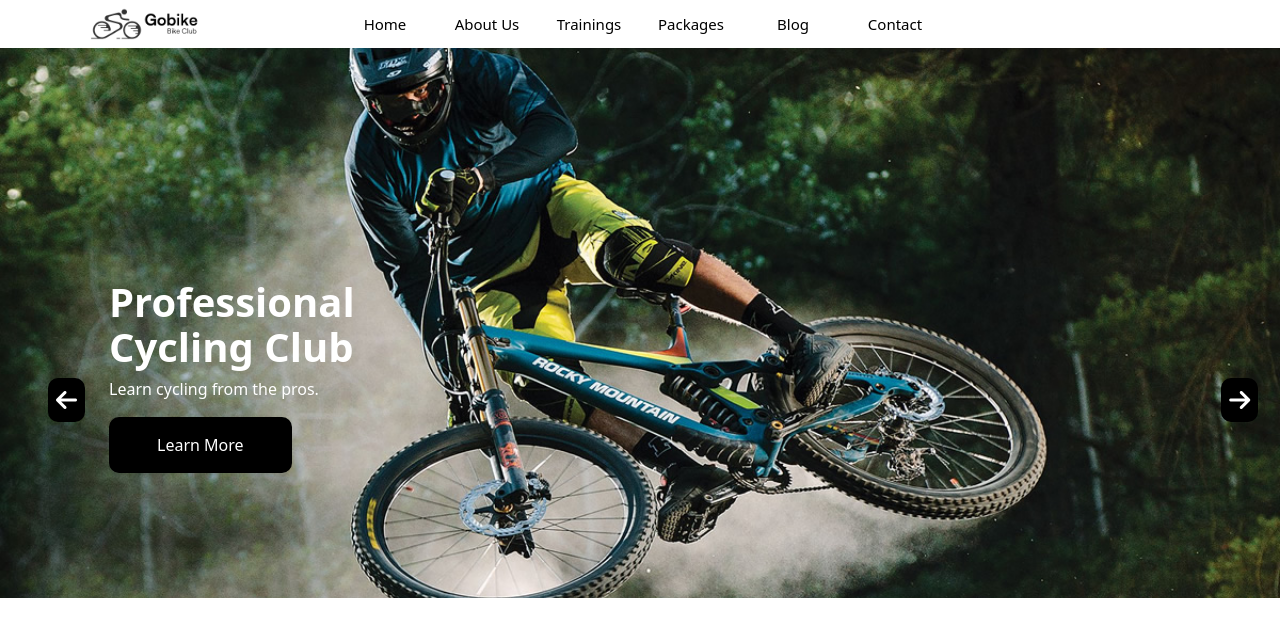
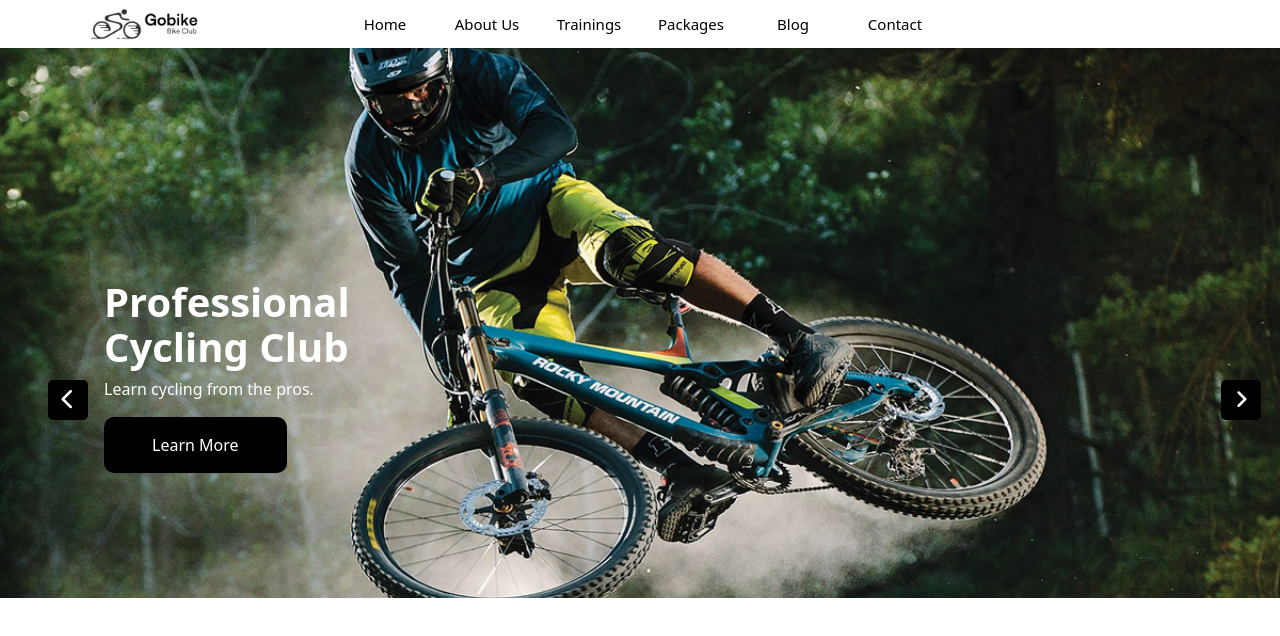
Before and after one commit to MatteoDiMartino/proj-html-vuejs, a Vue app: page / in a window 1280 px wide. Shown: the top 636 px of the page. Built offline with nearby package versions, Linux system fonts and the light colour scheme.

Commit message:
fix: btn style

```diff
--- a/src/components/PageHero.vue
+++ b/src/components/PageHero.vue
@@ -14,9 +14,11 @@ export default {
         <div class="ms-box-hero">
             <div class="ms-box-txt text-white">
                         <div class="col d-flex align-items-center m-5">
-                            <button class="border-0 px-2 me-4 py-1 bg-black text-white fs-4">
-                                <i class="fa-solid fa-arrow-left"></i>
-                            </button>
+                            <div class="ms-box-btn me-3">
+                                <button>
+                                    <i class="fa-solid fa-chevron-left"></i>
+                                </button>
+                            </div>
                             <div class="justify-content-start">
                                     <div class="fs-1 fw-bold w-50 ms-maintxt-slider mb-2">Professional Cycling Club</div>
                                 <span class="pt-1">Learn cycling from the pros.</span>
@@ -29,9 +31,11 @@ export default {
                         </div>
                         <div class="col-1">
                         <div class="m-5">
-                            <button class="border-0 px-2 py-1 bg-black text-white fs-4">
-                                <i class="fa-solid fa-arrow-right"></i>
-                            </button>
+                            <div class="ms-box-btn">
+                                <button>
+                                    <i class="fa-solid fa-angle-right"></i>
+                                </button>
+                            </div>
                         </div>
                 </div>
             </div>
@@ -54,6 +58,20 @@ section {
         object-fit: cover;
     }
 
+    .ms-box-btn {
+        width: 40px;
+        height: 40px;
+        background-color: black;
+        display: flex;
+        justify-content: center;
+        border-radius: 5px;
+
+        button {
+            font-size: 21px;
+            color: white;
+            background-color: transparent;
+        }
+    }
 
     .ms-box-hero {
         display: flex;
```
